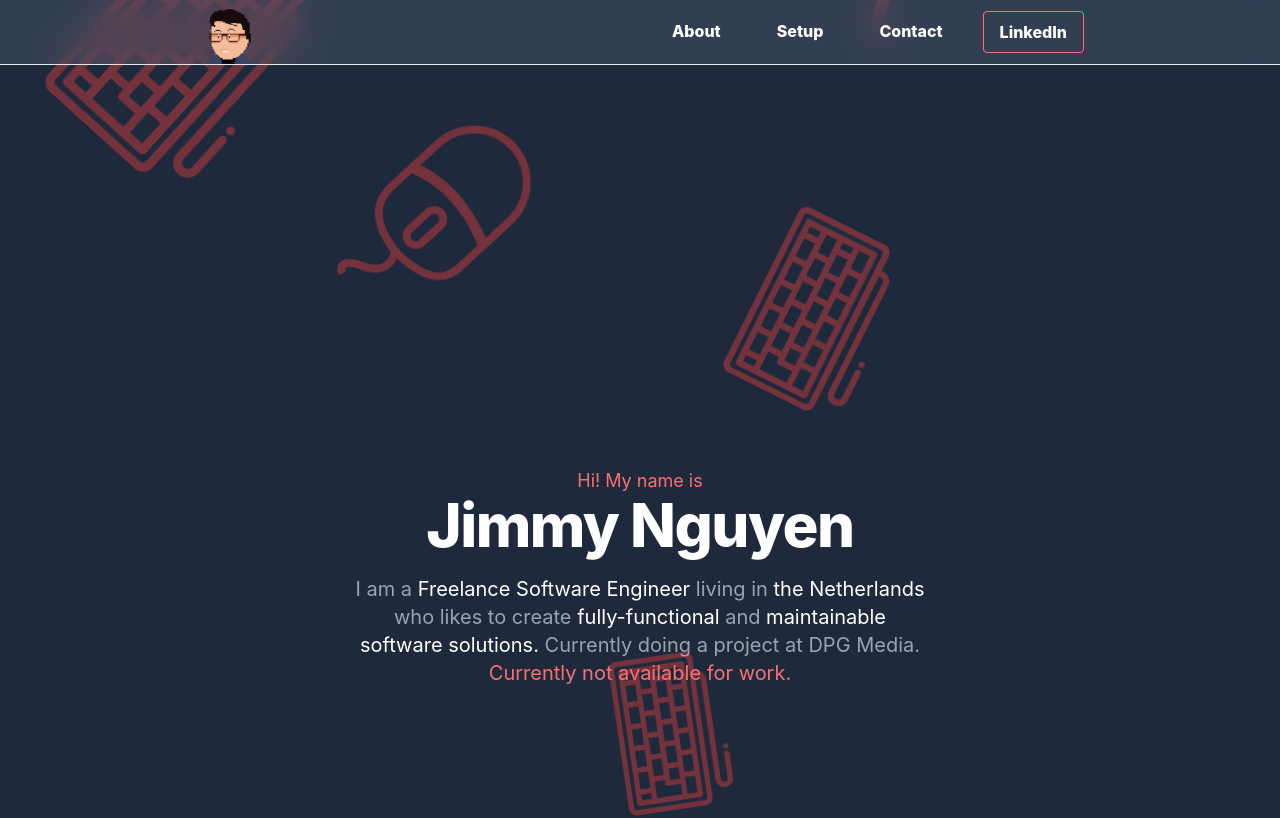
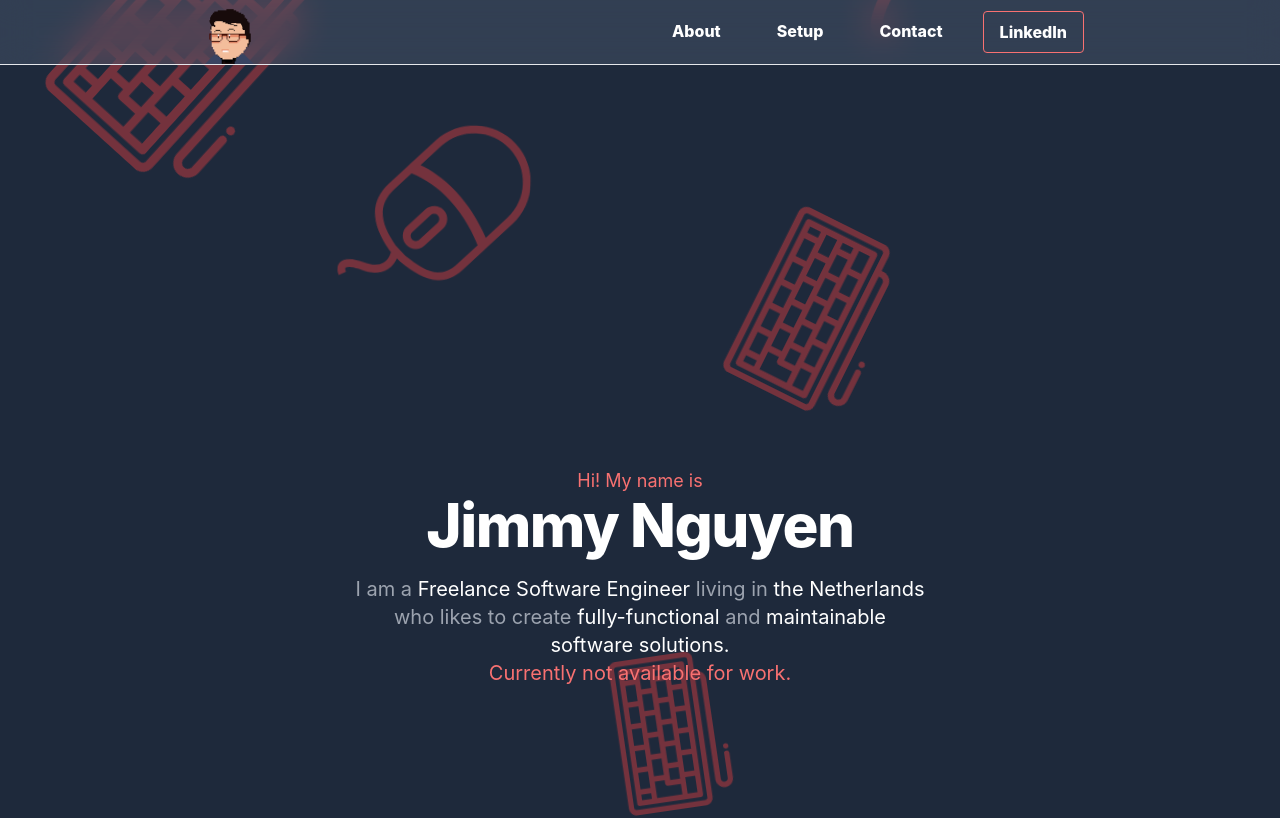
Before and after one commit to Stukongeluk/stukongeluk.github.io, a React (Create React App) app: page / in a window 1280 px wide. Shown: the top 818 px of the page. Built offline with nearby package versions, Linux system fonts and the light colour scheme.

Commit message:
Updated state

```diff
--- a/src/components/Hero.tsx
+++ b/src/components/Hero.tsx
@@ -17,7 +17,6 @@ class Hero extends React.Component {
         <span className='text-white xl:inline'>fully-functional </span>
         <span className='xl:inline'>and </span>
         <span className='text-white xl:inline'>maintainable software solutions. </span>
-        <span className='xl:inline'>Currently doing a project at DPG Media. </span>
         <br></br>
         <span className='availability text-red-400'>Currently not available for work.</span>
       </p>
```
Also changed, not shown: 1 other file (tests, documents, lock files or other folders).
